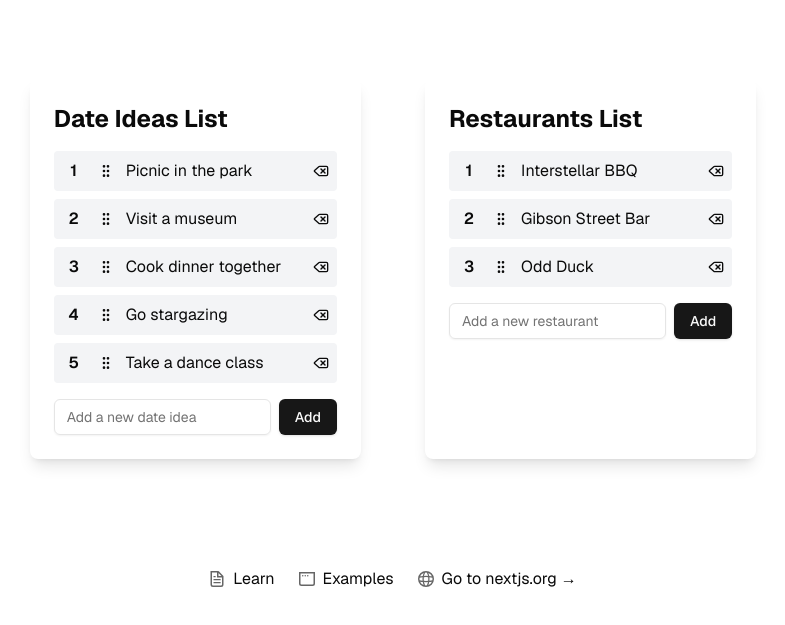
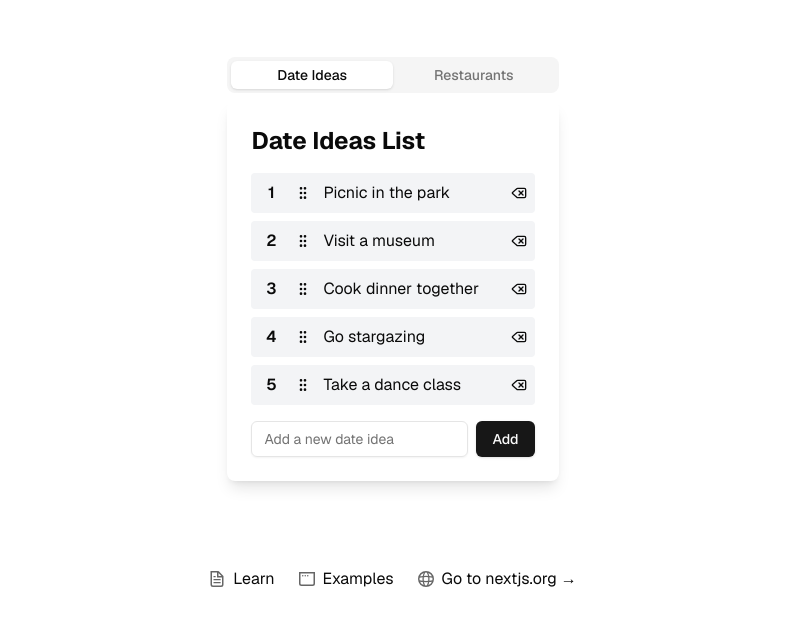
Before and after one commit to meddlin/ranked-dates, a Next.js app: page / in a window 1280 px wide. Shown: the part 131-756 px from the top of the page, without its empty margins (247-1032 px from the left). Built offline with nearby package versions, Linux system fonts and the light colour scheme.

Commit message:
tabbed interface

```diff
--- a/package.json
+++ b/package.json
@@ -13,6 +13,7 @@
     "@dnd-kit/sortable": "^10.0.0",
     "@dnd-kit/utilities": "^3.2.2",
     "@radix-ui/react-slot": "^1.1.1",
+    "@radix-ui/react-tabs": "^1.1.2",
     "class-variance-authority": "^0.7.1",
     "clsx": "^2.1.1",
     "lucide-react": "^0.469.0",
--- a/src/app/page.tsx
+++ b/src/app/page.tsx
@@ -1,12 +1,30 @@
+'use client'
+
 import Image from "next/image";
+import { useState } from "react"
+import { Tabs, TabsList, TabsTrigger, TabsContent } from "@/components/ui/tabs"
 import DateIdeasList from "./components/DateIdeasList";
 
+const ComponentOne = () => <div className="p-4 bg-gray-100 rounded-lg">Content for Component One</div>
+const ComponentTwo = () => <div className="p-4 bg-gray-100 rounded-lg">Content for Component Two</div>
+
 export default function Home() {
+  const [activeTab, setActiveTab] = useState("tab1")
+
   return (
     <div className="grid grid-rows-[20px_1fr_20px] items-center justify-items-center min-h-screen p-8 pb-20 gap-16 sm:p-20 font-[family-name:var(--font-geist-sans)]">
       <main className="flex flex-col gap-8 row-start-2 items-center sm:items-start">
 
-        <div className="flex flex-row justify-between align-center space-x-16">
+        {/* <div className="flex flex-row justify-between align-center space-x-16">
+        </div> */}
+
+        <div className="w-full max-w-2xl mx-auto p-4">
+          <Tabs value={activeTab} onValueChange={setActiveTab} className="w-full">
+            <TabsList className="grid w-full grid-cols-2">
+              <TabsTrigger value="tab1">Date Ideas</TabsTrigger>
+              <TabsTrigger value="tab2">Restaurants</TabsTrigger>
+            </TabsList>
+            <TabsContent value="tab1">
               <DateIdeasList
                 title="Date Ideas List"
                 placeholderText="Add a new date idea"
@@ -18,6 +36,8 @@
                   { id: '5', content: 'Take a dance class' },
                 ]}
               />
+            </TabsContent>
+            <TabsContent value="tab2">
               <DateIdeasList
                 title="Restaurants List"
                 placeholderText="Add a new restaurant"
@@ -27,9 +47,13 @@
                   { id: '3', content: 'Odd Duck' },
                 ]}
               />
+            </TabsContent>
+          </Tabs>
         </div>
 
       </main>
+
+
       <footer className="row-start-3 flex gap-6 flex-wrap items-center justify-center">
         <a
           className="flex items-center gap-2 hover:underline hover:underline-offset-4"
--- /dev/null
+++ b/src/components/ui/tabs.tsx
@@ -0,0 +1,55 @@
+"use client"
+
+import * as React from "react"
+import * as TabsPrimitive from "@radix-ui/react-tabs"
+
+import { cn } from "@/lib/utils"
+
+const Tabs = TabsPrimitive.Root
+
+const TabsList = React.forwardRef<
+  React.ElementRef<typeof TabsPrimitive.List>,
+  React.ComponentPropsWithoutRef<typeof TabsPrimitive.List>
+>(({ className, ...props }, ref) => (
+  <TabsPrimitive.List
+    ref={ref}
+    className={cn(
+      "inline-flex h-9 items-center justify-center rounded-lg bg-muted p-1 text-muted-foreground",
+      className
+    )}
+    {...props}
+  />
+))
+TabsList.displayName = TabsPrimitive.List.displayName
+
+const TabsTrigger = React.forwardRef<
+  React.ElementRef<typeof TabsPrimitive.Trigger>,
+  React.ComponentPropsWithoutRef<typeof TabsPrimitive.Trigger>
+>(({ className, ...props }, ref) => (
+  <TabsPrimitive.Trigger
+    ref={ref}
+    className={cn(
+      "inline-flex items-center justify-center whitespace-nowrap rounded-md px-3 py-1 text-sm font-medium ring-offset-background transition-all focus-visible:outline-none focus-visible:ring-2 focus-visible:ring-ring focus-visible:ring-offset-2 disabled:pointer-events-none disabled:opacity-50 data-[state=active]:bg-background data-[state=active]:text-foreground data-[state=active]:shadow",
+      className
+    )}
+    {...props}
+  />
+))
+TabsTrigger.displayName = TabsPrimitive.Trigger.displayName
+
+const TabsContent = React.forwardRef<
+  React.ElementRef<typeof TabsPrimitive.Content>,
+  React.ComponentPropsWithoutRef<typeof TabsPrimitive.Content>
+>(({ className, ...props }, ref) => (
+  <TabsPrimitive.Content
+    ref={ref}
+    className={cn(
+      "mt-2 ring-offset-background focus-visible:outline-none focus-visible:ring-2 focus-visible:ring-ring focus-visible:ring-offset-2",
+      className
+    )}
+    {...props}
+  />
+))
+TabsContent.displayName = TabsPrimitive.Content.displayName
+
+export { Tabs, TabsList, TabsTrigger, TabsContent }
```
Also changed, not shown: 1 other file (tests, documents, lock files or other folders). Lines whose indentation alone changed are shown as unchanged.
